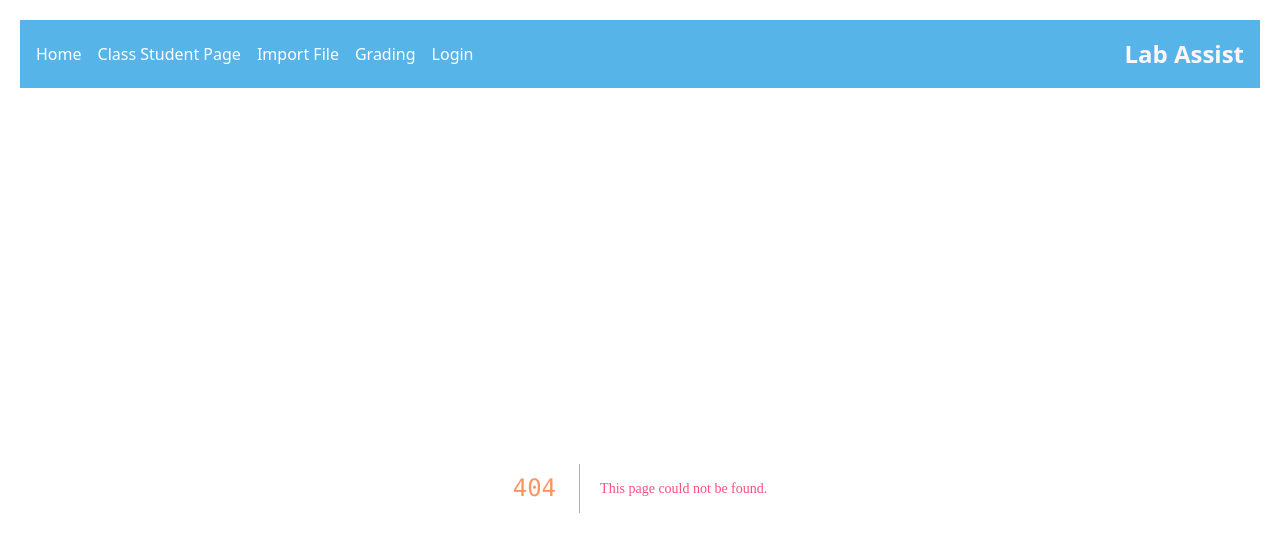
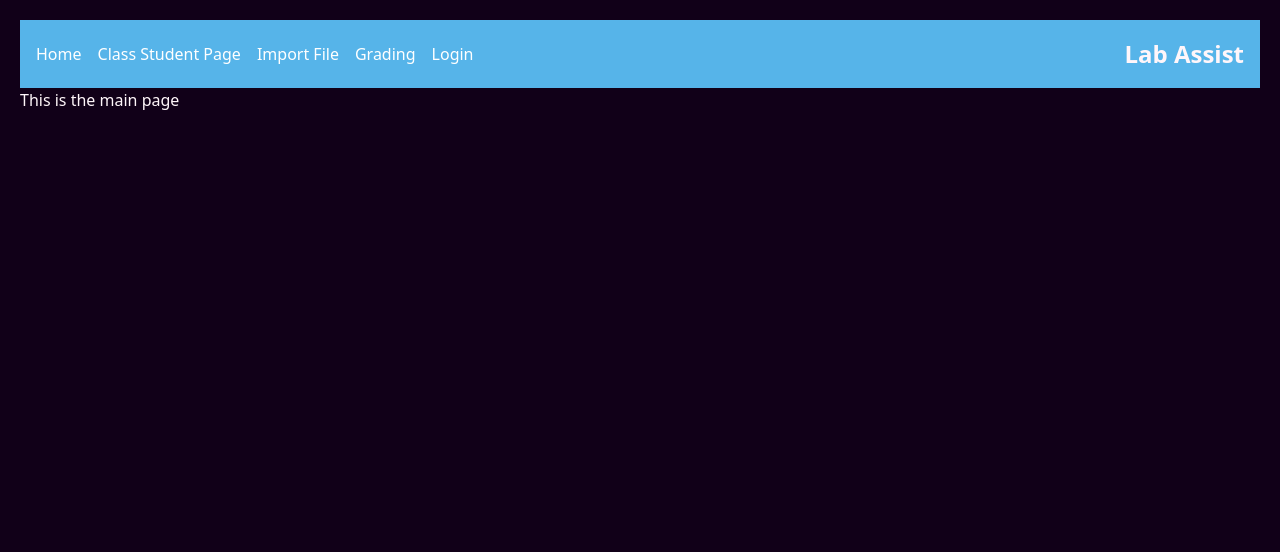
Before and after one commit to JinPlanter/Pharma-Assist, a Next.js app: page /Home in a window 1280 px wide. Before the commit this address had no page. Shown: the top 552 px of the page. Built offline with nearby package versions, Linux system fonts and the light colour scheme.

Commit message:
added new folder for homepage

```diff
--- /dev/null
+++ b/app/Home/page.js
@@ -0,0 +1,10 @@
+"use client";
+
+
+export default function Home() {
+  return (
+    <main>
+      This is the main page
+    </main>
+  );
+}
```
